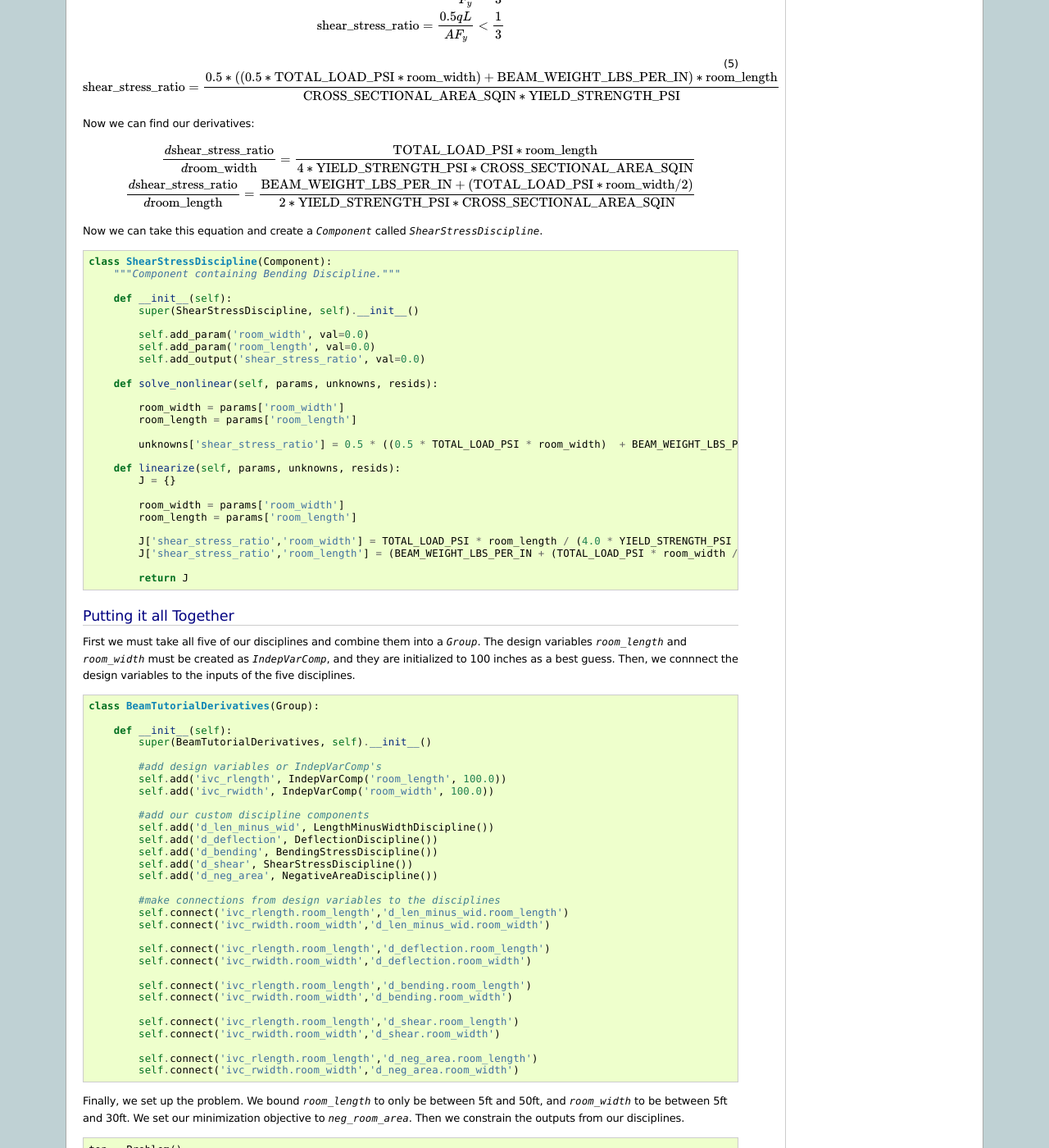
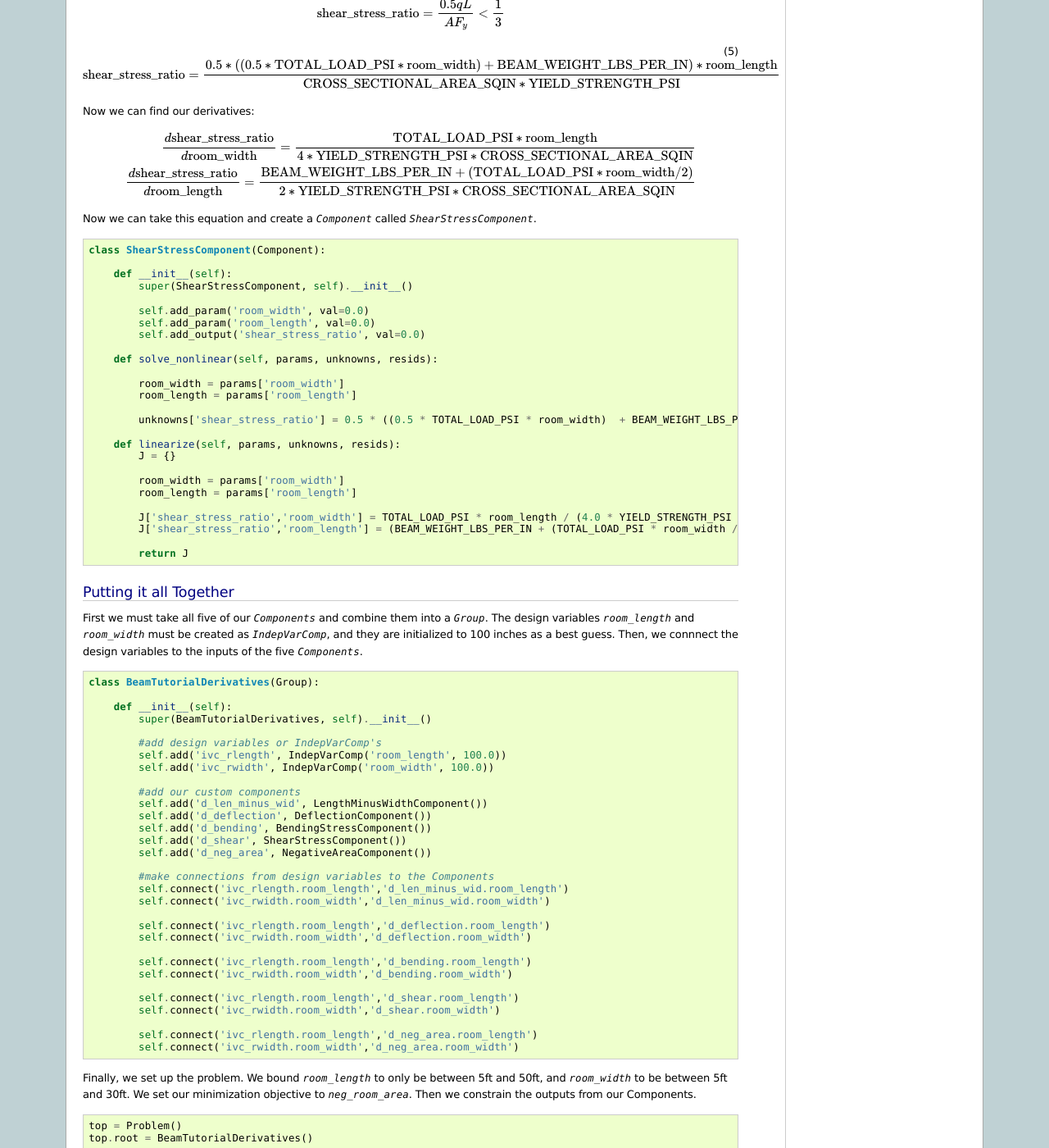
Before and after one commit to OpenMDAO/OpenMDAO1, a Sphinx documentation site: the page built from openmdao/docs/usr-guide/tutorials/beam-sizing.rst, in a window 1280 px wide and 1400 px high, scrolled down 6564 px. Shown: the whole window at 82% size. Built offline with Sphinx 7.4.7, drawn with Linux system fonts in a browser that asks for light colours; some of the changed text lies outside the part shown.

Commit message:
beam-sizing rename Discipline to Component

```diff
--- a/openmdao/docs/usr-guide/tutorials/beam-sizing.rst
+++ b/openmdao/docs/usr-guide/tutorials/beam-sizing.rst
@@ -56,7 +56,7 @@ The constants used in this tutorial are:
     YIELD_STRENGTH_PSI = 50000 #The maximum yield strength Fy for ASTM A992 Grade 50 steel is 50,000 psi
     CROSS_SECTIONAL_AREA_SQIN = 17.1 #sq in
 
-Room Area Discipline
+Room Area Component
 ----------------------
 We want to maximize room area.  Room area is given by the following equation.
 
@@ -76,14 +76,14 @@ Now we can find our derivatives:
 
     \frac{d \mathrm{neg\_room\_area}} {d \mathrm{room\_length}} = -\mathrm{room\_width}
 
-Now we can take this equation and create a `Component` called `NegativeAreaDiscipline`.
+Now we can take this equation and create a `Component` called `NegativeAreaComponent`.
 
 .. testcode:: Beam
 
-    class NegativeAreaDiscipline(Component):
+    class NegativeAreaComponent(Component):
 
         def __init__(self):
-            super(NegativeAreaDiscipline, self).__init__()
+            super(NegativeAreaComponent, self).__init__()
 
             self.add_param('room_width', val=0.0)
             self.add_param('room_length', val=0.0)
@@ -107,7 +107,7 @@ Now we can take this equation and create a `Component` called `NegativeAreaDisci
 
             return J
 
-Room Length and Width Discipline
+Room Length and Width Component
 -----------------------------------
 George wants the length of the room to be at least the width of the room, given by the following equation.
 
@@ -127,14 +127,14 @@ Now we can find our derivatives:
 
     \frac{d \mathrm{length\_minus\_width}} {d \mathrm{room\_length}} = 1
 
-Now we can take this equation and create a `Component` called `LengthMinusWidthDiscipline`.
+Now we can take this equation and create a `Component` called `LengthMinusWidthComponent`.
 
 .. testcode:: Beam
 
-    class LengthMinusWidthDiscipline(Component):
+    class LengthMinusWidthComponent(Component):
 
         def __init__(self):
-            super(LengthMinusWidthDiscipline, self).__init__()
+            super(LengthMinusWidthComponent, self).__init__()
 
             self.add_param('room_width', val=0.0)
             self.add_param('room_length', val=0.0)
@@ -159,7 +159,7 @@ Now we can take this equation and create a `Component` called `LengthMinusWidthD
             return J
 
 
-Deflection Discipline
+Deflection Component
 ---------------------------
 Maximum deflection for a uniformly loaded beam can be calculated as
 
@@ -206,14 +206,14 @@ Now we can find our derivatives:
 
     \frac{d \mathrm{deflection}} {d \mathrm{room\_length}} = \frac{-1152 * E * I} {5 * (\frac{\mathrm{TOTAL\_LOAD\_PSI} * \mathrm{room\_width} }{2} + \mathrm{BEAM\_WEIGHT\_LBS\_PER\_IN}) * \mathrm{room\_length}^4 }
 
-Now we can take this equation and create a `Component` called `DeflectionDiscipline`.
+Now we can take this equation and create a `Component` called `DeflectionComponent`.
 
 .. testcode:: Beam
 
-    class DeflectionDiscipline(Component):
+    class DeflectionComponent(Component):
 
         def __init__(self):
-            super(DeflectionDiscipline, self).__init__()
+            super(DeflectionComponent, self).__init__()
 
             self.add_param('room_width', val=0.0)
             self.add_param('room_length', val=0.0)
@@ -271,15 +271,14 @@ Now we can find our derivatives:
 
     \frac{d \mathrm{bending\_stress\_ratio}} {d \mathrm{room\_length}} = \frac{(\mathrm{BEAM\_WEIGHT\_LBS\_PER\_IN} + (\mathrm{TOTAL\_LOAD\_PSI}*\mathrm{room\_width}/2)) * \mathrm{BEAM\_HEIGHT\_IN} * \mathrm{room\_length}} {8I_x * \mathrm{YIELD\_STRENGTH\_PSI}}
 
-Now we can take this equation and create a `Component` called `BendingStressDiscipline`.
+Now we can take this equation and create a `Component` called `BendingStressComponent`.
 
 .. testcode:: Beam
 
-    class BendingStressDiscipline(Component):
-        """Component containing Bending Discipline."""
+    class BendingStressComponent(Component):
 
         def __init__(self):
-            super(BendingStressDiscipline, self).__init__()
+            super(BendingStressComponent, self).__init__()
 
             self.add_param('room_width', val=0.0)
             self.add_param('room_length', val=0.0)
@@ -341,15 +340,14 @@ Now we can find our derivatives:
 
     \frac{d \mathrm{shear\_stress\_ratio}} {d \mathrm{room\_length}} = \frac{\mathrm{BEAM\_WEIGHT\_LBS\_PER\_IN} + (\mathrm{TOTAL\_LOAD\_PSI} * \mathrm{room\_width} / 2)} {2 * \mathrm{YIELD\_STRENGTH\_PSI} * \mathrm{CROSS\_SECTIONAL\_AREA\_SQIN}}
 
-Now we can take this equation and create a `Component` called `ShearStressDiscipline`.
+Now we can take this equation and create a `Component` called `ShearStressComponent`.
 
 .. testcode:: Beam
 
-    class ShearStressDiscipline(Component):
-        """Component containing Bending Discipline."""
+    class ShearStressComponent(Component):
 
         def __init__(self):
-            super(ShearStressDiscipline, self).__init__()
+            super(ShearStressComponent, self).__init__()
 
             self.add_param('room_width', val=0.0)
             self.add_param('room_length', val=0.0)
@@ -378,7 +376,7 @@ Now we can take this equation and create a `Component` called `ShearStressDiscip
 Putting it all Together
 -------------------------------
 
-First we must take all five of our disciplines and combine them into a `Group`.  The design variables `room_length` and `room_width` must be created as `IndepVarComp`, and they are initialized to 100 inches as a best guess.  Then, we connnect the design variables to the inputs of the five disciplines.
+First we must take all five of our `Components` and combine them into a `Group`.  The design variables `room_length` and `room_width` must be created as `IndepVarComp`, and they are initialized to 100 inches as a best guess.  Then, we connnect the design variables to the inputs of the five `Components`.
 
 .. testcode:: Beam
 
@@ -391,14 +389,14 @@ First we must take all five of our disciplines and combine them into a `Group`.
             self.add('ivc_rlength', IndepVarComp('room_length', 100.0))
             self.add('ivc_rwidth', IndepVarComp('room_width', 100.0))
 
-            #add our custom discipline components
-            self.add('d_len_minus_wid', LengthMinusWidthDiscipline())
-            self.add('d_deflection', DeflectionDiscipline())
-            self.add('d_bending', BendingStressDiscipline())
-            self.add('d_shear', ShearStressDiscipline())
-            self.add('d_neg_area', NegativeAreaDiscipline())
+            #add our custom components
+            self.add('d_len_minus_wid', LengthMinusWidthComponent())
+            self.add('d_deflection', DeflectionComponent())
+            self.add('d_bending', BendingStressComponent())
+            self.add('d_shear', ShearStressComponent())
+            self.add('d_neg_area', NegativeAreaComponent())
 
-            #make connections from design variables to the disciplines
+            #make connections from design variables to the Components
             self.connect('ivc_rlength.room_length','d_len_minus_wid.room_length')
             self.connect('ivc_rwidth.room_width','d_len_minus_wid.room_width')
 
@@ -414,7 +412,7 @@ First we must take all five of our disciplines and combine them into a `Group`.
             self.connect('ivc_rlength.room_length','d_neg_area.room_length')
             self.connect('ivc_rwidth.room_width','d_neg_area.room_width')
 
-Finally, we set up the problem.  We bound `room_length` to only be between 5ft and 50ft, and `room_width` to be between 5ft and 30ft.  We set our minimization objective to `neg_room_area`.  Then we constrain the outputs from our disciplines.
+Finally, we set up the problem.  We bound `room_length` to only be between 5ft and 50ft, and `room_width` to be between 5ft and 30ft.  We set our minimization objective to `neg_room_area`.  Then we constrain the outputs from our Components.
 
 .. testcode:: Beam
 
```
Also changed, not shown: 1 other file.
